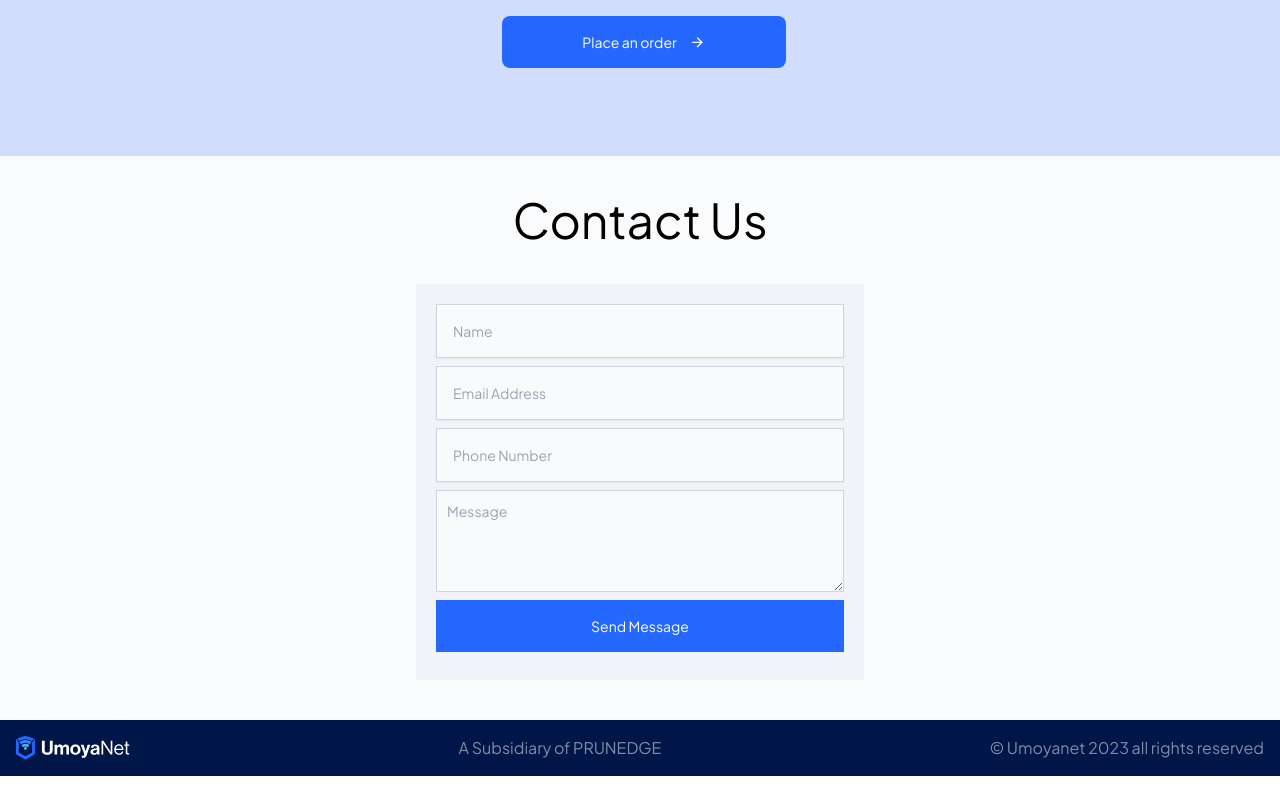
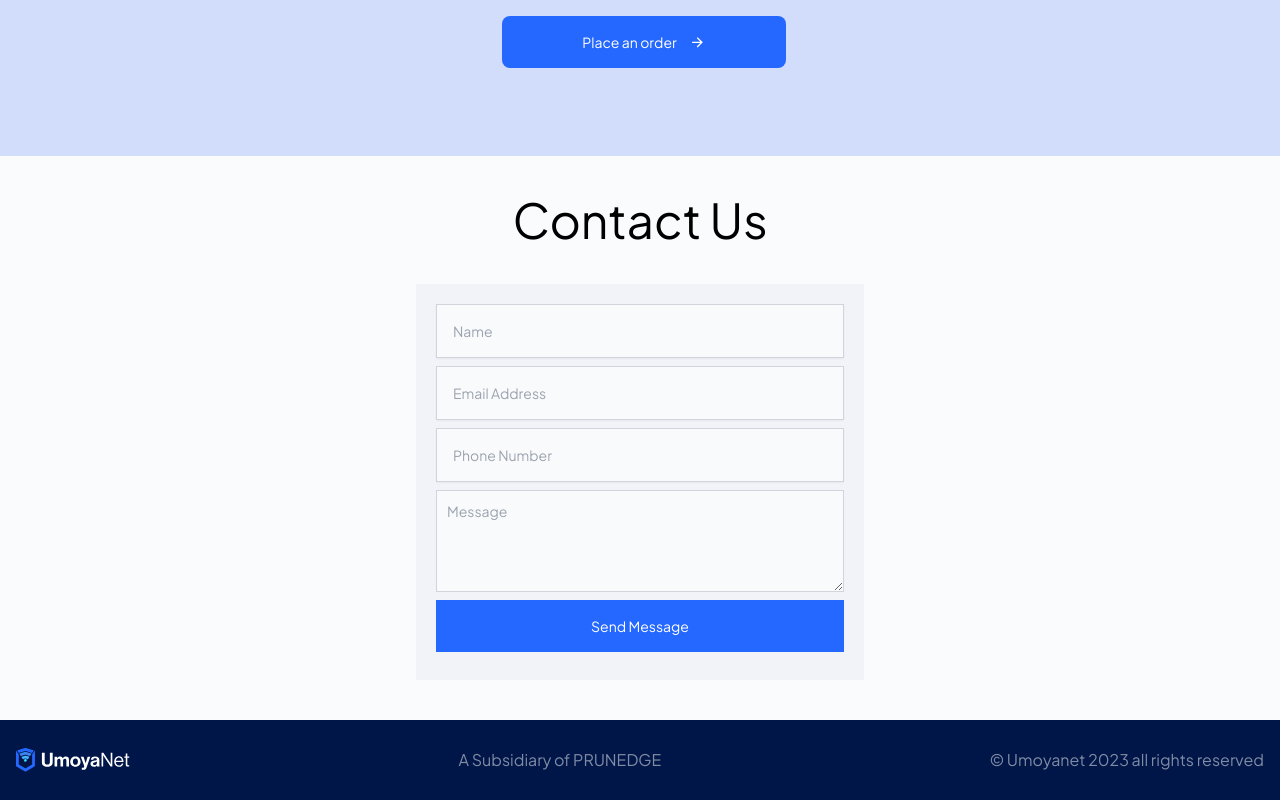
Before and after one commit to geraldkachi/startlink, a React (Vite) app: page / in a window 1280 px wide. Shown: the part 1277-2077 px from the top of the page. Before the commit the page ends 2053 px from the top, so only its background shows below. Built offline with nearby package versions, Linux system fonts and the light colour scheme.

Commit message:
push into the star

```diff
--- a/src/components/navbar/Footer.tsx
+++ b/src/components/navbar/Footer.tsx
@@ -22,8 +22,8 @@ const Footer = () => {
                     </div>
 
 
-                    <p className='text-base text-[#FFFFFF] opacity-50 hidden  sm:block'>A Subsidiary of PRUNEDGE</p>{' '}
-                    <p className='text-xs  sm:text-base text-[#FFFFFF] opacity-50 whitespace-nowrap'>© Umoyanet 2023 all rights reserved</p>
+                    <p className='text-base text-[#FFFFFF] opacity-50 my-3 hidden  sm:block'>A Subsidiary of PRUNEDGE</p>{' '}
+                    <p className='text-xs  sm:text-base text-[#FFFFFF] opacity-50 my-3 whitespace-nowrap'>© Umoyanet 2023 all rights reserved</p>
                 </div>
 
             </footer>
```
